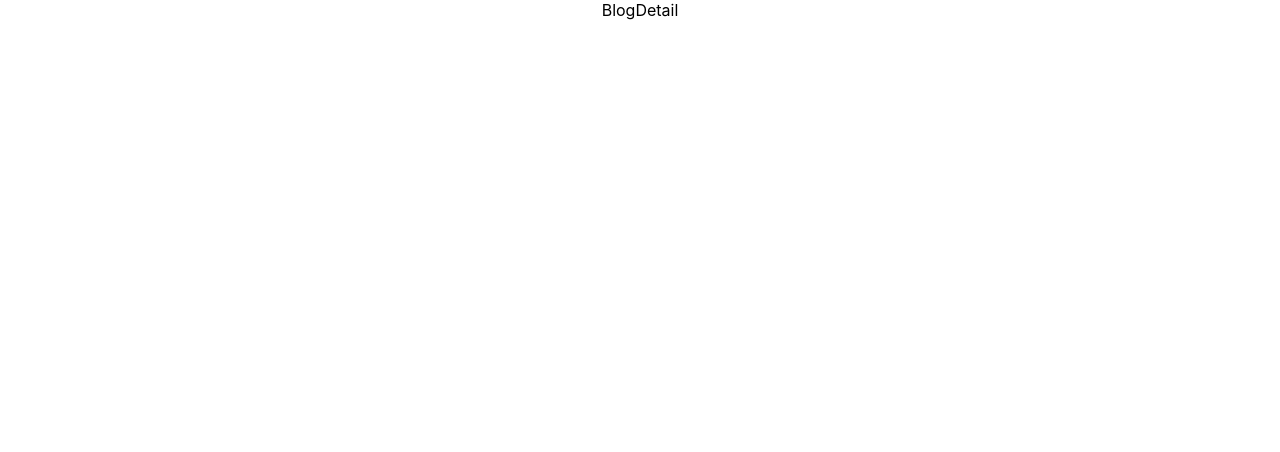
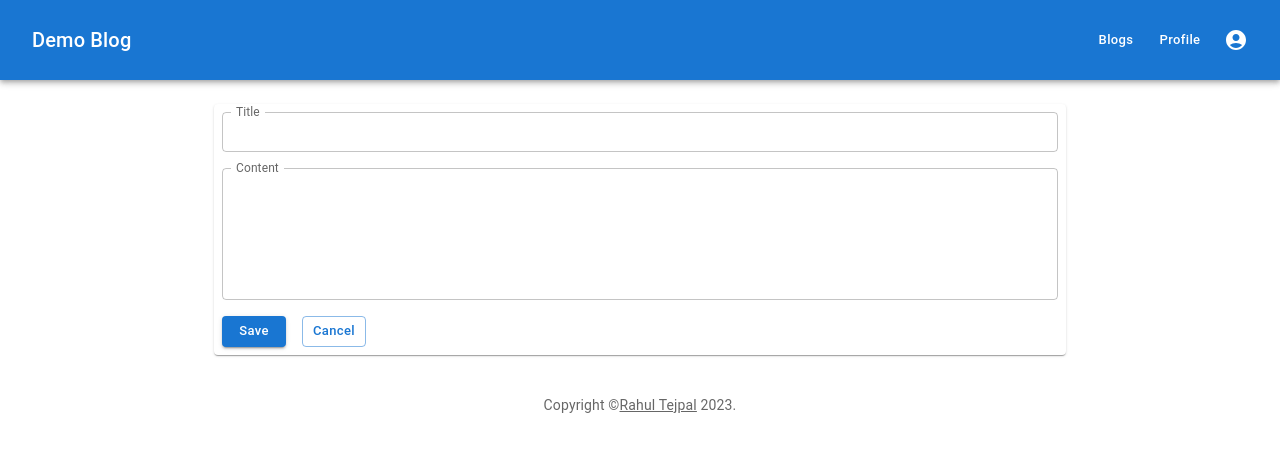
Before and after one commit to RahulTejpal/NewBlog, a React (Create React App) app in the folder client/: page /blogs/1 in a window 1280 px wide. Shown: the top 452 px of the page. Built offline with nearby package versions, Linux system fonts and the light colour scheme; sample sign-in values are in the browser's storage.

Commit message:
Creating Blog Detail UI

```diff
--- a/client/src/components/BlogCard.jsx
+++ b/client/src/components/BlogCard.jsx
@@ -4,31 +4,26 @@ import CardActions from '@mui/material/CardActions';
 import CardContent from '@mui/material/CardContent';
 import Button from '@mui/material/Button';
 import Typography from '@mui/material/Typography';
-import { styled } from '@mui/material';
 
 import { truncateString } from '../middleware/utils';
 import { useNavigate } from 'react-router-dom';
 
-const StyledBlogCard = styled(Card) (({theme}) => ({
-    backgroundColor : 'silver',
-    borderRadius: '10px',
-}))
 
 export default function BlogCard(props) {
     const navigate = useNavigate();
   return (
-    <StyledBlogCard>
+    <Card variant='shaded'>
       <CardContent>
-        <Typography variant='h6' align='left'>
+        <Typography variant='h6'>
           {props.blog.title}
         </Typography>
-        <Typography color='text.secondary' align='left'>
+        <Typography color='text.secondary'>
             {truncateString(props.blog.content,100)}
         </Typography>
       </CardContent>
       <CardActions>
         <Button size="small" onClick={()=> navigate('/blogs/${props.blog._id}')}>Read More</Button>
       </CardActions>
-    </StyledBlogCard>
+    </Card>
   );
 }
--- a/client/src/pages/BlogDetail.jsx
+++ b/client/src/pages/BlogDetail.jsx
@@ -1,7 +1,37 @@
-import React from 'react'
+import {useState,useEffect} from 'react'
+import MainContainer from '../components/MainContainer'
+import { useParams } from 'react-router-dom'
+import {
+    Container, Paper,Button, TextField, Stack, IconButton,Typography
+} from '@mui/material'
 
 export default function BlogDetail(){
+    const {id} = useParams();
+
+    const [blog,setBlog] = useState(null);
     return(
-        <div>BlogDetail</div>
+        <MainContainer>
+            <Container maxWidth='md' sx={{mt:3,mb:5}}>
+                <Paper>
+                    <Stack spacing={2}>
+                        <TextField
+                            label='Title' name='title'
+                            value={blog?.title} //if blog is not null the value is title
+                            onChange={(e) => setBlog({...blog, title: e.target.value})}
+                        />
+                        <TextField
+                            label='Content' name='content'
+                            value={blog?.content}
+                            onChange={(e) => setBlog({...blog, content: e.target.value})}
+                            multiline minRows={5} maxRows={20}
+                        />
+                        <Stack spacing={2} direction='row'>
+                            <Button variant='contained'>Save</Button>
+                            <Button variant='outlined'>Cancel</Button>
+                        </Stack>
+                    </Stack>
+                </Paper>
+            </Container>
+        </MainContainer>
     )
 }
--- a/client/src/pages/themes/lightTheme.js
+++ b/client/src/pages/themes/lightTheme.js
@@ -25,6 +25,32 @@ export default createTheme({
                     textTransform: 'none',
                 }
             }
+        },
+
+        MuiCard: {
+            variants: [
+                {
+                    props: {variant: 'shaded'},
+                    style: {
+                        backgroundColor: "#E0E0D9",
+                        borderRadius: '10px',
+                    }
+                }
+            ]
+        },
+
+        MuiTypography:{
+            defaultProps: {
+                align: 'left'
+            }
+        },
+        MuiPaper: {
+            styleOverrides:{
+                root:{
+                    padding: 8
+                }
+            }
         }
+
     }
 })
```
